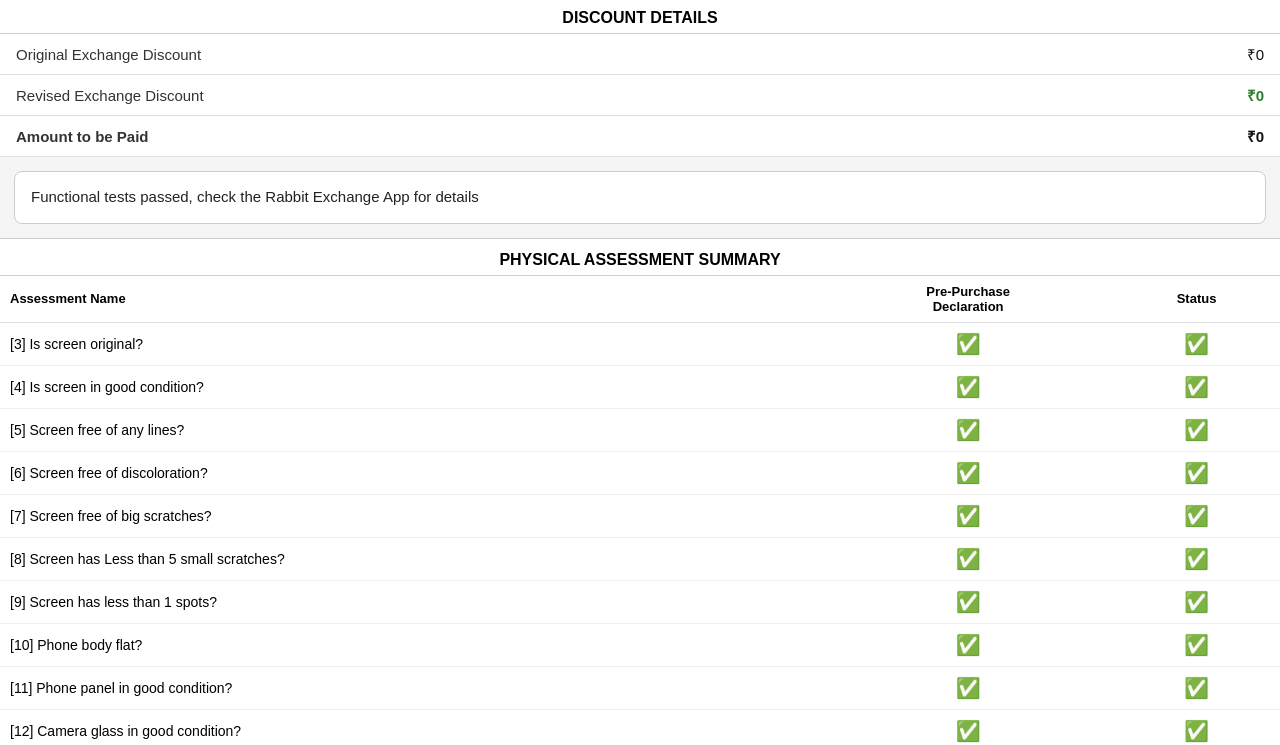
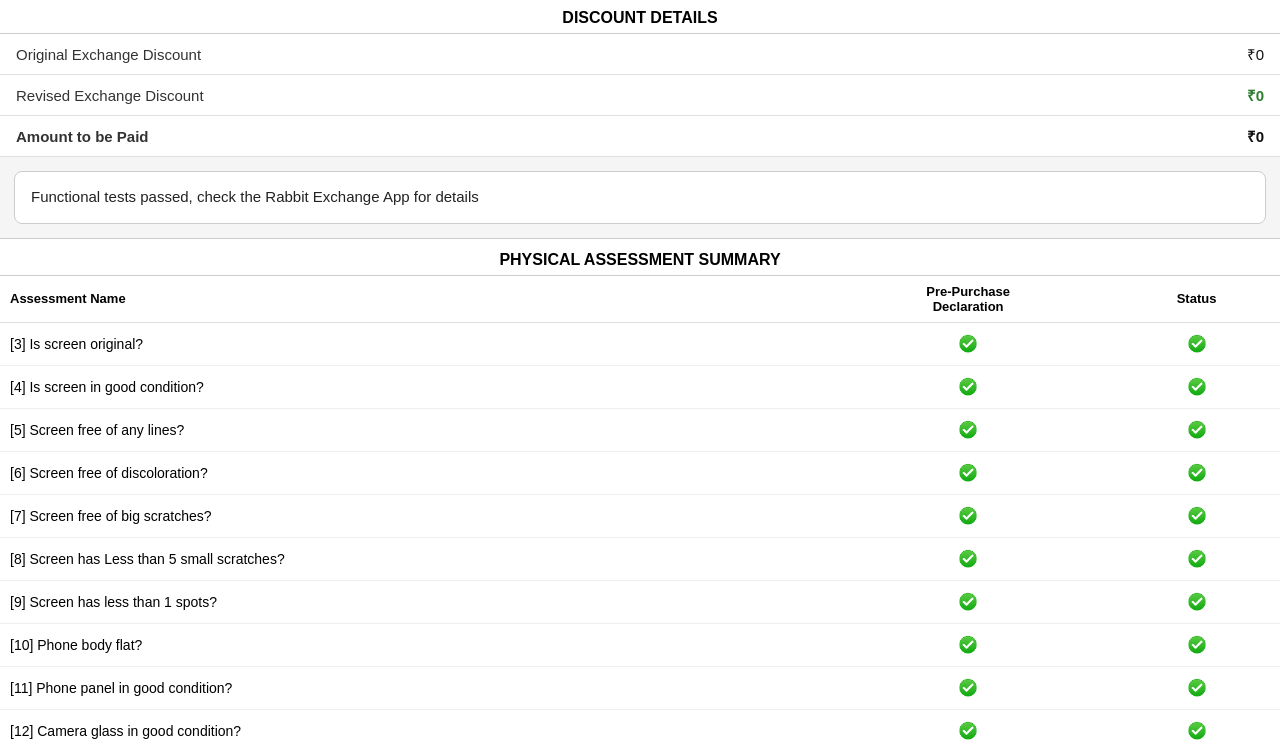
Before and after one commit to rprabash7/LLP-2.0, a website: page Product_Details.html in a window 1280 px wide. Shown: the part 67-812 px from the top of the page. Drawn offline with Linux system fonts and the light colour scheme.

Commit message:
Hello Sullulu

```diff
--- a/Product_Details.html
+++ b/Product_Details.html
@@ -104,10 +104,18 @@ assessments.forEach((name, i) => {
 
 const statusIcon =
     ans === 'no'
-        ? '<span class="cross">❌</span>'
-        : '<span class="tick">✅</span>';
+        ? '<img src="images/wrong.png" alt="Wrong" style="width:24px;height:24px;object-fit:contain;vertical-align:middle;">'
+        : '<img src="images/tick.png" alt="Tick" style="width:24px;height:24px;object-fit:contain;vertical-align:middle;">';
   const tr = document.createElement('tr');
-  tr.innerHTML = `<td>${name}</td><td><span class="tick">&#9989;</span></td><td>${statusIcon}</td>`;
+  tr.innerHTML = `
+    <td>${name}</td>
+    <td>
+        <img src="images/tick.png"
+             alt="Tick"
+             style="width:24px;height:24px;object-fit:contain;vertical-align:middle;">
+    </td>
+    <td>${statusIcon}</td>
+`;
   tbody.appendChild(tr);
 });
 </script>
```
Also changed, not shown: images/tick.png (added), images/wrong.png (added).
